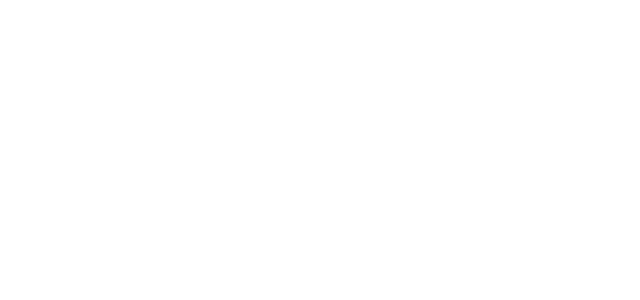
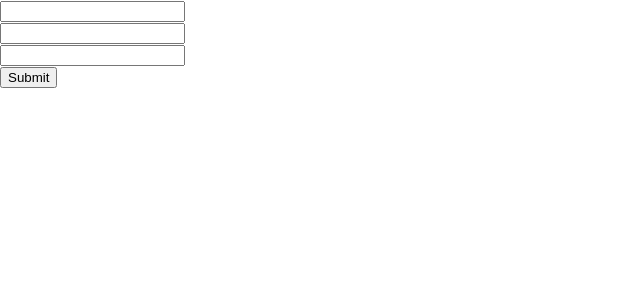
Before and after one commit to RushikeshGaikwad78/ReactJs, a React (Create React App) app in the folder 3tut/: page / in a window 1280 px wide. Shown: the top 300 px of the page, without its empty margins (0-640 px from the left). Built offline with nearby package versions, Linux system fonts and the light colour scheme.

Commit message:
HTTP : POST request

```diff
--- a/3tut/src/App.js
+++ b/3tut/src/App.js
@@ -20,12 +20,13 @@
 import ComponentC from "./components/Context/ComponentC";
 import { UserProvider } from "./components/Context/Usercontext";
 import PostList from "./components/HTTP/PostList";
+import PostForm from "./components/HTTP/PostForm";
 
 function App() {
   return (
     <div>
 
-
+    <PostForm/>
 
       {/* <PostList/>   HTTP GET REQUEST */}
 
--- /dev/null
+++ b/3tut/src/components/HTTP/PostForm.js
@@ -0,0 +1,63 @@
+import React, { Component } from "react";
+import axios from "axios";
+
+class PostForm extends Component {
+  constructor(props) {
+    super(props);
+
+    this.state = {
+      userId: "",
+      title: "",
+      body: "",
+    };
+  }
+
+  changeHandler = (e) => {
+    this.setState({ [e.target.name]: e.target.value });
+  };
+
+  submitHandler = (e) => {
+    e.preventDefault();
+    console.log(this.state);
+    axios
+      .post("https://jsonplaceholder.typicode.com/posts", this.state)
+      .then((response) => console.log(response))
+      .catch((error) => console.log(error));
+  };
+  render() {
+    const { userId, title, body } = this.state;
+    return (
+      <div>
+        <form onSubmit={this.submitHandler}>
+          <div>
+            <input
+              type="text"
+              name="userId"
+              value={userId}
+              onChange={this.changeHandler}
+            />
+          </div>
+          <div>
+            <input
+              type="text"
+              name="title"
+              value={title}
+              onChange={this.changeHandler}
+            />
+          </div>
+          <div>
+            <input
+              type="text"
+              name="body"
+              value={body}
+              onChange={this.changeHandler}
+            />
+          </div>
+          <button>Submit</button>
+        </form>
+      </div>
+    );
+  }
+}
+
+export default PostForm;
```
